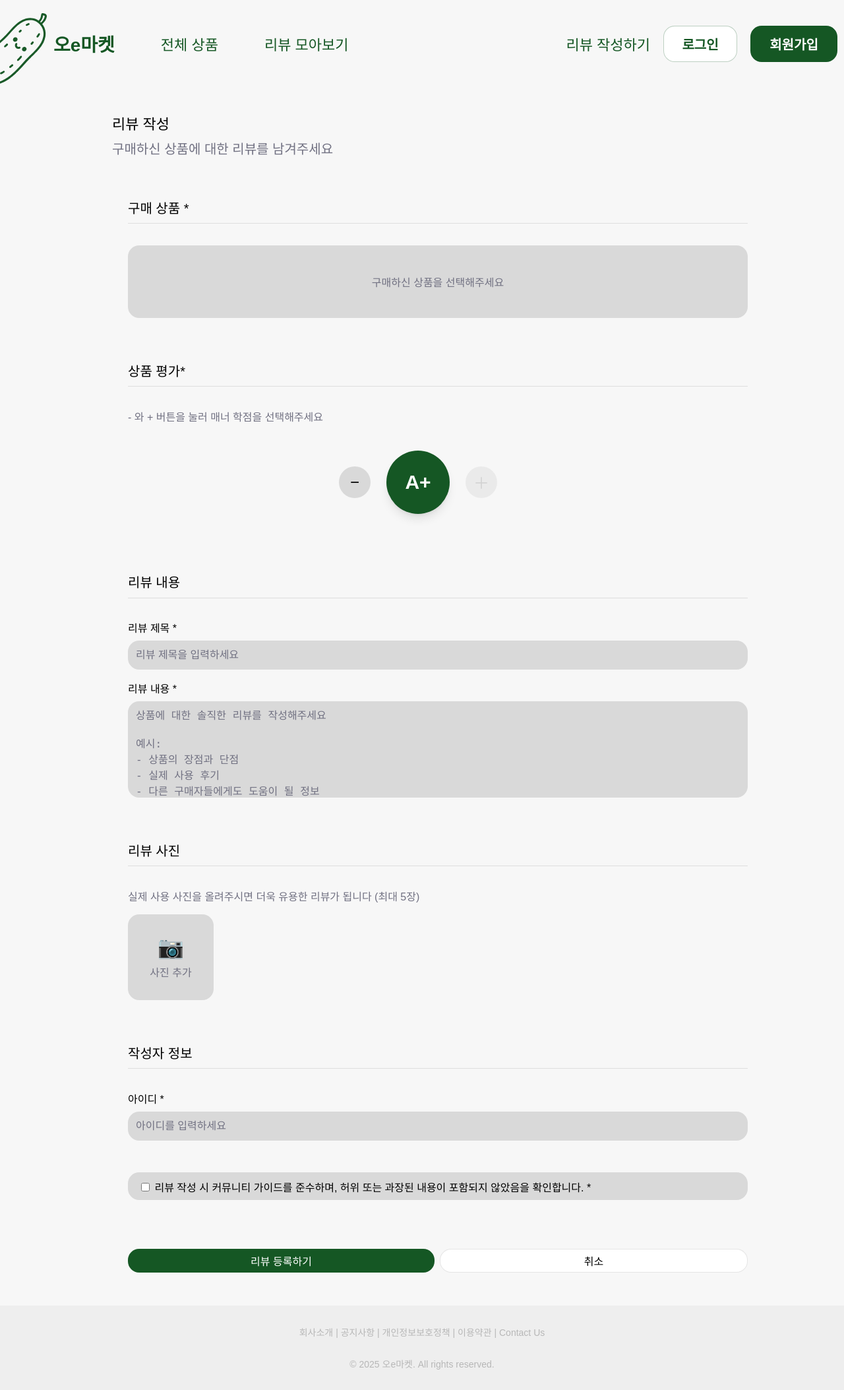
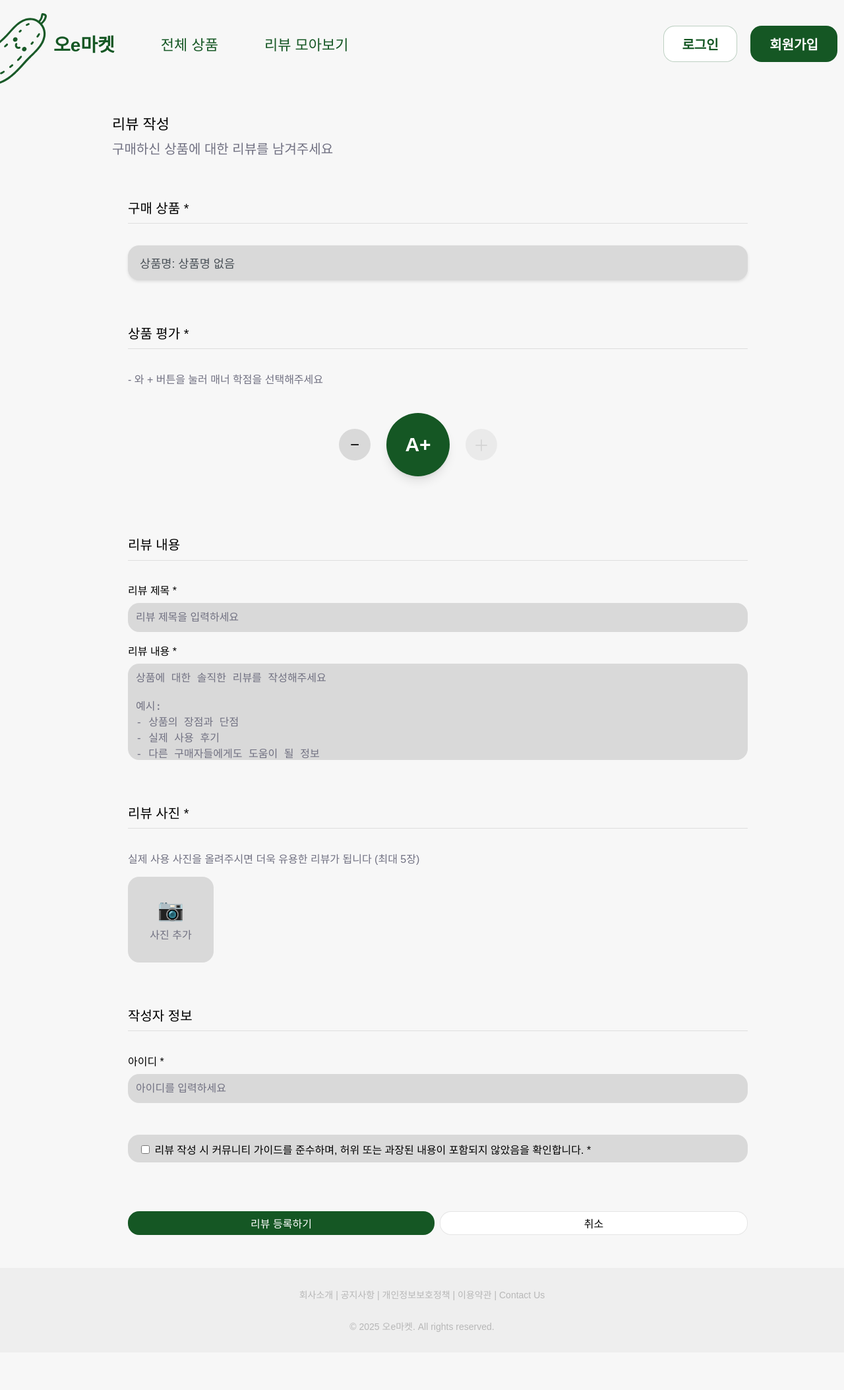
Before and after one commit to won-gg/flask_project2025, a Flask app: page /reg_reviews in a window 1280 px wide. Shown: the whole page at 66% size. After the commit the page ends 2019 px from the top, so only its background shows below. Run offline with Flask 3, Linux system fonts and the light colour scheme; some web fonts are replaced.

Commit message:
week12 리뷰등록 기능구현 & DB연결

```diff
--- a/app.py
+++ b/app.py
@@ -37,6 +37,7 @@ item_data = {
 @application.route("/")
 def hello():
   return render_template("index.html", user_id=session.get("id"), user_nickname=session.get("nickname"))
+
 @application.route("/login", methods=['GET', 'POST'])
 def login():
     if request.method == 'POST':
@@ -54,13 +55,16 @@ def login():
             return redirect(url_for('login'))
 
     return render_template("login.html")
+
 @application.route("/logout")
 def logout():
     session.clear()
     return redirect(url_for('hello'))
+
 @application.route("/signup")
 def signup():
   return render_template("signup.html")
+
 @application.route("/signup_post", methods=['POST'])
 def register_user():
   data=request.form
@@ -71,6 +75,7 @@ def register_user():
   else:
     flash("user id already exist!")
     return render_template("signup.html")
+
 @application.route("/list")
 def view_list():
   page = request.args.get("page",0,type=int)
@@ -119,6 +124,7 @@ def view_item_detail():
 
   return render_template(
     "item_detail.html",
+    item_id=item_id,
     title=item['title'],
     category=item['category'].capitalize(),
     price=item['price'],
@@ -128,6 +134,16 @@ def view_item_detail():
     description=item['description'],
     seller=item['seller']
   )
+
+@application.route("/reg_review_for/<item_id>/")
+def reg_review_for(item_id):
+    item_id_int = int(item_id)
+    item = item_data.get(item_id_int)
+
+    item_name = item.get('title')
+
+    return render_template("reg_reviews.html", item_id=item_id_int, item_name=item_name)
+
 @application.route("/review")
 def view_review():
     reviews = {
@@ -165,9 +181,18 @@ def review_detail(id):
 @application.route("/reg_items")
 def reg_item():
   return render_template("reg_items.html")
+
 @application.route("/reg_reviews")
 def reg_review():
   return render_template("reg_reviews.html")
+
+@application.route("/reg_review_post", methods=['POST'])
+def reg_review_post():
+    data=request.form
+    image_file = request.files["file"]
+    image_file.save("static/images/{}".format(image_file.filename))
+    DB.reg_review(data, image_file.filename)
+    return redirect(url_for('view_review'))
 
 @application.route("/submit_item")
 def reg_item_submit():
--- a/static/reg_reviews_style.css
+++ b/static/reg_reviews_style.css
@@ -192,3 +192,14 @@ textarea.input_box{
     border: 1px solid rgba(0, 0, 0, 0.10);
     background: #FFF;
 }
+
+.item_box{
+    padding: 14px 18px;
+    align-self: stretch;
+    background-color: #d9d9d9;
+    border-radius: 17px;
+    font-size: 1.1rem;
+    color: #495057;
+    box-shadow: 0 2px 4px rgba(0, 0, 0, 0.10);
+    cursor: default;
+}
--- a/templates/index.html
+++ b/templates/index.html
@@ -12,7 +12,7 @@
   <nav class="navbar">
     <div class="navbar__left">
     <div class="navbar__logo">
-        <img src="../static/assets/nav_logo.svg" alt="Logo SVG" />
+        <img src="{{ url_for('static', filename = 'assets/nav_logo.svg') }}" alt="Logo SVG" />
       </div>
       <div class="navbar__menu">
         <a href="" style="font-weight: 700; font-size: 28px;">오e마켓</a>
@@ -21,7 +21,6 @@
       </div>
     </div>
     <div class="navbar__right">
-      <a href="/reg_reviews" id="resi_rv">리뷰 작성하기</a>
       {% if session.id %}
         <div class="navbar-greeting" style="font-size: 20px; color: #117e2a;">{{ session.nickname }}님</div>
         <div class="logout_button"><a href="/logout">로그아웃</a></div>
--- a/templates/item_detail.html
+++ b/templates/item_detail.html
@@ -59,7 +59,11 @@
         <span class="hint">( <span id="rawPrice"></span> + <span id="rawFee"></span> )</span>
       </div>
 
-      <button class="buy-btn" type="button">구매하기</button>
+      <div class="buttons">
+        <button class="buy-btn" type="button">구매하기</button>
+        <button class="reg_review-btn" type="button" onclick="location.href='/reg_review_for/{{item_id}}/';">+ 리뷰 작성하기</button>
+      </div>
+
     </aside>
   </div>
 </main>
--- a/templates/reg_reviews.html
+++ b/templates/reg_reviews.html
@@ -6,14 +6,13 @@
   <meta charset="UTF-8">
   <meta name="viewport" content="width=device-width, initial-scale=1.0">
   <title>리뷰 작성 화면</title>
-  <link rel="stylesheet" href="../static/reg_reviews_style.css">
+  <link rel="stylesheet" href="{{ url_for('static', filename='reg_reviews_style.css')}}">
 </head>
 
 <body>
   <main>
-    <!--app.py에서 아직 리뷰 정보 처리할 서버가 없어서 일단 주석 처리했습니다
-    <form action="/submit_item_post" method="post" enctype="multipart/form-data">
-    -->
+    <form action="/reg_review_post" method="post" enctype="multipart/form-data">
+
     <header class = "header">
       <h1 class = "title">리뷰 작성</h1>
       <p class = "description">구매하신 상품에 대한 리뷰를 남겨주세요</p>
@@ -22,24 +21,31 @@
     <!--구매 상품 정보-->
     <section class = "container">
       <h2 class = "heading">구매 상품 *</h2>
-      <!--본인 구매 이력 데이터를 불러와서 선택하는 기능 구현해야함-->
       <div class = "input">
-        <button class = "input_box" type="button" id = "item_select" name="item_select">
-          <div class = "description small">구매하신 상품을 선택해주세요</div>
-        </button>
+        <div class = "item_box">
+          <div>상품명: {{ item_name | default('상품명 없음') }}</div>
+        </div>
       </div>
     </section>
 
+    <!--숨겨진 입력 필드로, 상품 아이디와 이름을 DB로 전송하기 위해-->
+    <input type="hidden" name="item_id" value="{{ item_id | default('') }}">
+    <input type="hidden" name="item_name" value="{{ item_name | default('') }}">
+
     <!--상품 평가(매너 학점)-->
     <section class = "container">
-      <h2 class = "heading">상품 평가*</h2>
+      <h2 class = "heading">상품 평가 *</h2>
       <p class = "description small">- 와 + 버튼을 눌러 매너 학점을 선택해주세요</p>
 
-      <div class="rating_box">
-        <button class="circle_btn">−</button>
-        <div class="rating_grade">A+</div>
-        <button class="circle_btn">＋</button>
+      <div class = "rating_box">
+        <button class = "circle_btn" type = "button">−</button>
+        <div class = "rating_grade">A+</div>
+        <button class = "circle_btn" type = "button">＋</button>
       </div>
+
+      <!--숨겨진 입력 필드로, 매너 학점을 DB로 전송하기 위해-->
+      <input type = "hidden" id = "rating_input" name  ="rating_input" value = "A+">
+
     </section>
 
 
@@ -60,12 +66,12 @@
 
     <!--리뷰 사진-->
     <section class = "container">
-      <h2 class = "heading">리뷰 사진</h2>
+      <h2 class = "heading">리뷰 사진 *</h2>
       <p class = "description small">실제 사용 사진을 올려주시면 더욱 유용한 리뷰가 됩니다 (최대 5장)</p>
 
       <div class = "img_upload">
         <!--실제 파일 입력 버튼은 숨김 처리-->
-        <input type="file" id = "file" name="file" multiple hidden/>
+        <input type="file" id = "file" name="file" multiple hidden required/>
         <!--사용자에게 보여지는 버튼-->
         <label for="file" class = "upload_btn">
           <div class = "icon">📷</div>
@@ -97,19 +103,23 @@
       <input type="reset" value="취소">
     </div>
 
-    <!--</form>-->
+    </form>
   </main>
+
   <script>
     const gradeDisplay = document.querySelector(".rating_grade");
     const plusBtn = document.querySelectorAll(".circle_btn")[1];
     const minusBtn = document.querySelectorAll(".circle_btn")[0];
+    const ratingInput = document.getElementById("rating_input");
 
     // 등급 리스트 (A+ → F)
     const grades = ["A+", "A", "A-", "B+", "B", "B-", "C+", "C", "C-", "D+", "D", "D-", "F"];
     let currentIndex = 0; // A+부터 시작
 
     function updateGrade() {
-      gradeDisplay.textContent = grades[currentIndex];
+      const currentGrade = grades[currentIndex];
+      gradeDisplay.textContent = currentGrade;
+      ratingInput.value = currentGrade;
 
       // A+이면 + 비활성화, F이면 - 비활성화
       plusBtn.disabled = currentIndex === 0;
```
Also changed, not shown: database.py (+18 -0 lines), static/item_style.css (+22 -2 lines).
